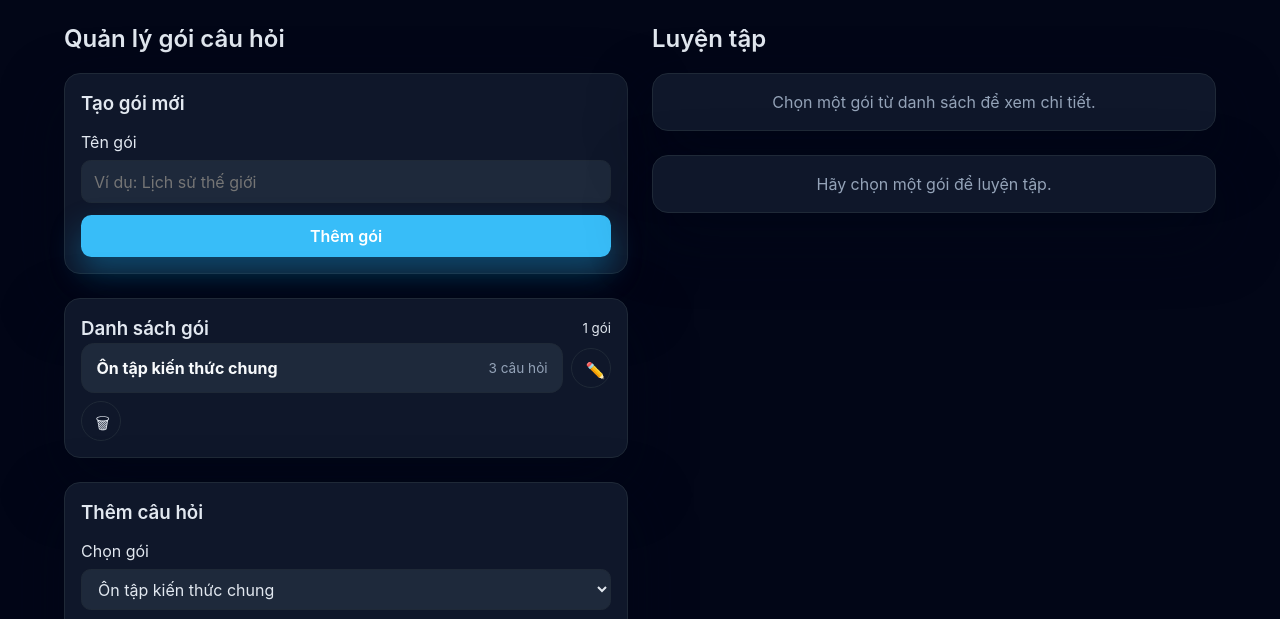
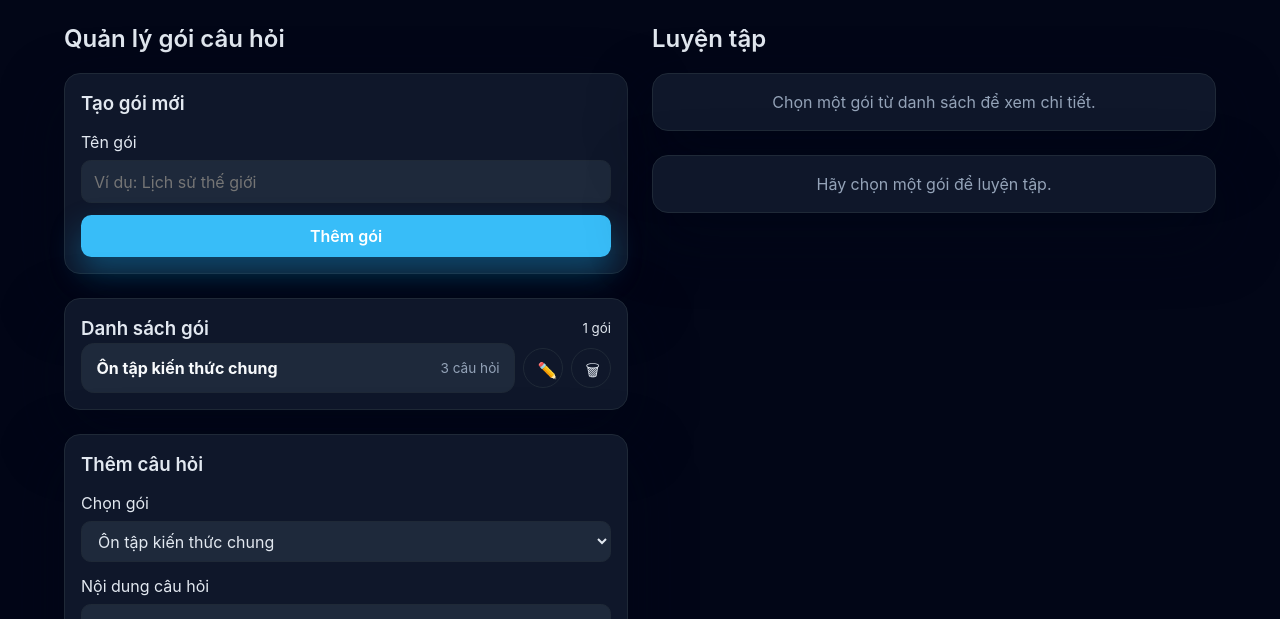
Before and after one commit to Dharc46/multichoice-flashcards, a plain HTML site: page index.html in a window 1280 px wide. Shown: the part 122-741 px from the top of the page. Drawn offline with Linux system fonts and the light colour scheme.

Commit message:
add third column to pack-item grid layout for additional action buttons

```diff
--- a/styles.css
+++ b/styles.css
@@ -174,7 +174,7 @@ button:disabled {
 
 .pack-item {
   display: grid;
-  grid-template-columns: 1fr auto;
+  grid-template-columns: 1fr auto auto;
   gap: 0.5rem;
   align-items: center;
 }
```
